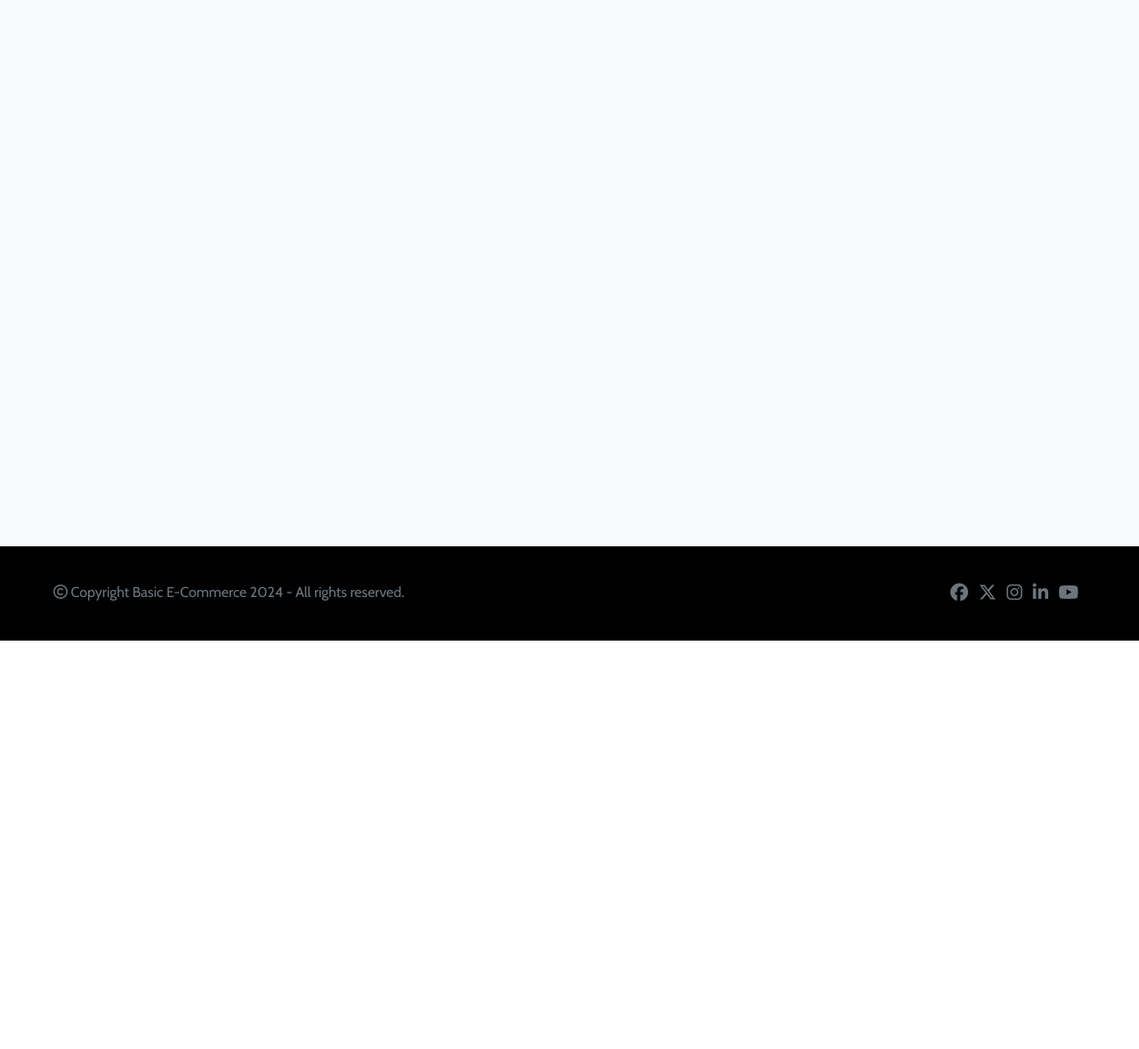
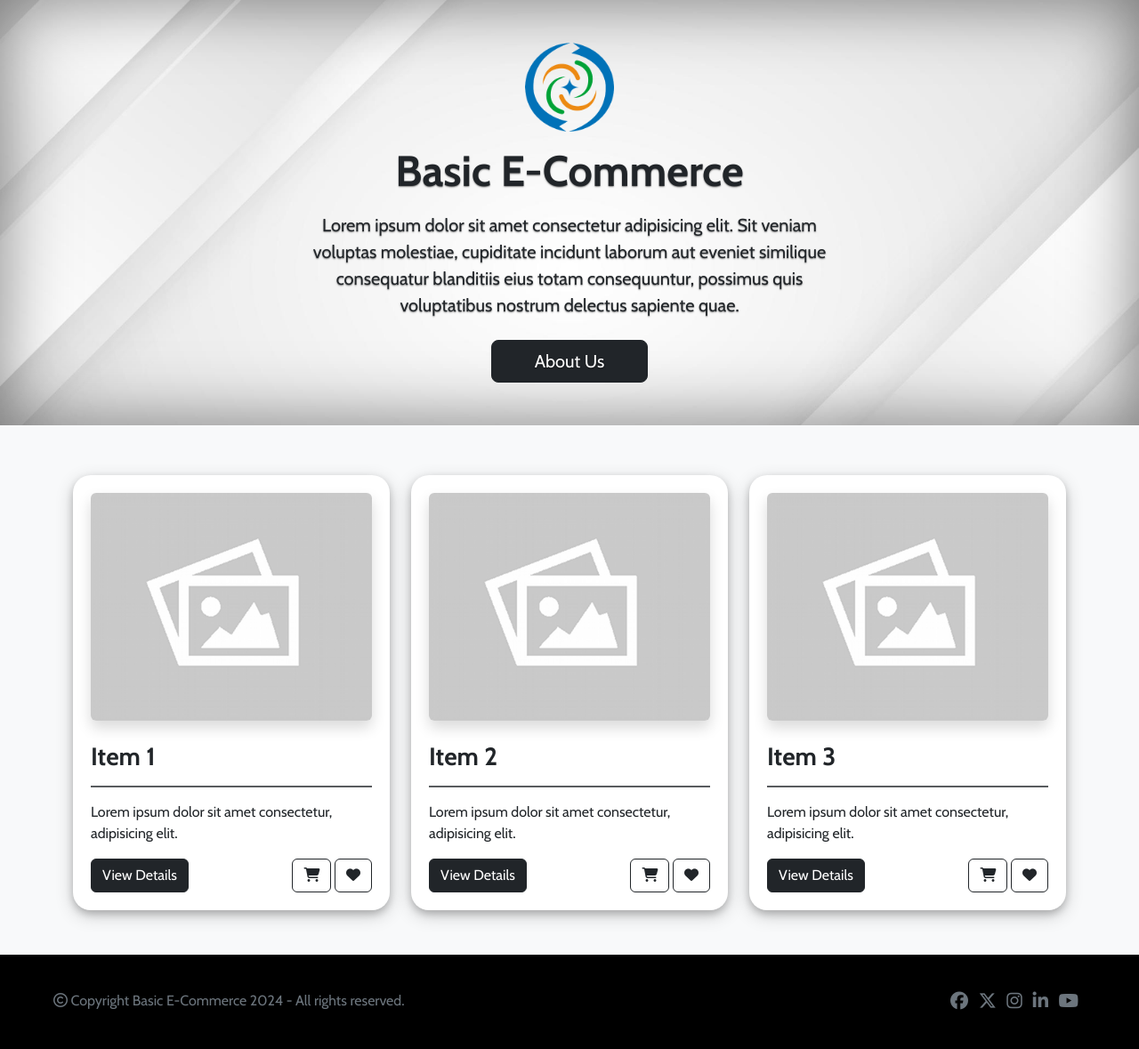
Before and after one commit to ayaz-khatri/basic-ecommerce, a PHP site: page /base/index.php in a window 1280 px wide. Shown: the part 80-1259 px from the top of the page at 89% size. Before the commit the page ends 800 px from the top, so only its background shows below. Run offline with PHP 8.4, Linux system fonts and the light colour scheme; some libraries are stand-ins or nearby versions.

Commit message:
Index page completed.

```diff
--- a/admin/user-create.php
+++ b/admin/user-create.php
@@ -106,7 +106,7 @@ if(isset($_POST['create']))
                             <input type="password" class="form-control" name="confirmPassword" required>
                         </div>
                         <div class="my-3">
-                            <input type="submit" class="btn btn-danger w-100" name="create" value="Add user">
+                            <input type="submit" class="btn btn-lg btn-danger w-100" name="create" value="Add">
                         </div>
                     </form>
                 </div>
--- a/admin/user-update.php
+++ b/admin/user-update.php
@@ -112,7 +112,7 @@ else
                             <input type="email" class="form-control" name="email" required value="<?php echo $user['email'] ?>">
                         </div>
                         <div class="my-3">
-                            <input type="submit" class="btn btn-danger w-100" name="update" value="Edit user">
+                            <input type="submit" class="btn btn-lg btn-danger w-100" name="update" value="Update">
                         </div>
                     </form>
                 </div>
--- a/base/change-password.php
+++ b/base/change-password.php
@@ -97,7 +97,7 @@ if(isset($_POST['changePassword']))
                             <input type="password" class="form-control" name="confirmPassword" required>
                         </div>
                         <div class="my-3">
-                            <input type="submit" class="btn btn-danger w-100" name="changePassword" value="Update">
+                            <input type="submit" class="btn btn-lg btn-danger w-100" name="changePassword" value="Update">
                         </div>
                     </form>
                 </div>
--- a/base/contact.php
+++ b/base/contact.php
@@ -29,7 +29,7 @@
                             <textarea name="message" class="form-control" rows="5"></textarea>
                         </div>
                         <div class="my-3">
-                            <input type="submit" class="btn btn-danger w-100" name="contact" value="Submit">
+                            <input type="submit" class="btn btn-danger btn-lg w-100" name="contact" value="Submit">
                         </div>
                         <div class="my-3 box">
                             <div class="row text-center">
--- a/base/index.php
+++ b/base/index.php
@@ -8,6 +8,73 @@
 
     <?php include("../includes/navbar.php"); ?>
 
+    <div class="px-4 py-5 m-0 text-center hero">
+        <img class="img img-fluid" src="../images/logo256x256.png" alt="Logo" width="100">
+        <h1 class="display-5 fw-bold my-3"><?php echo WEBSITE_NAME; ?></h1>
+        <div class="col-lg-6 mx-auto">
+            <p class="lead mb-4">
+                Lorem ipsum dolor sit amet consectetur adipisicing elit. Sit veniam voluptas molestiae, cupiditate incidunt laborum aut eveniet similique consequatur blanditiis eius totam consequuntur, possimus quis voluptatibus nostrum delectus sapiente quae.
+            </p>
+            <a href="about.php" class="btn btn-danger btn-lg px-5">About Us</a>
+        </div>
+    </div>
+
+    <div class="container my-5">
+        <div class="row">
+            <div class="col-md-4 my-2">
+                <div class="box">
+                    <img src="../images/placeholder.png" class="img img-fluid mb-4 rounded shadow">
+                    <h3 class="fw-bold">Item 1</h3>
+                    <hr>
+                    <p>Lorem ipsum dolor sit amet consectetur, adipisicing elit.</p>
+                    <div class="row">
+                        <div class="col">
+                            <a href="#" class="btn btn-danger" title="View">View Details</a>
+                        </div>
+                        <div class="col text-end">
+                            <a href="#" class="btn btn-outline-danger" title="Add to cart"><i class="fa fa-shopping-cart"></i></a>
+                            <a href="#" class="btn btn-outline-danger" title="Like"><i class="fa fa-heart"></i></a>
+                        </div>
+                    </div>
+                </div>
+            </div>
+            <div class="col-md-4 my-2">
+                <div class="box">
+                    <img src="../images/placeholder.png" class="img img-fluid mb-4 rounded shadow">
+                    <h3 class="fw-bold">Item 2</h3>
+                    <hr>
+                    <p>Lorem ipsum dolor sit amet consectetur, adipisicing elit.</p>
+                    <div class="row">
+                        <div class="col">
+                            <a href="#" class="btn btn-danger" title="View">View Details</a>
+                        </div>
+                        <div class="col text-end">
+                            <a href="#" class="btn btn-outline-danger" title="Add to cart"><i class="fa fa-shopping-cart"></i></a>
+                            <a href="#" class="btn btn-outline-danger" title="Like"><i class="fa fa-heart"></i></a>
+                        </div>
+                    </div>
+                </div>
+            </div>
+            <div class="col-md-4 my-2">
+                <div class="box">
+                    <img src="../images/placeholder.png" class="img img-fluid mb-4 rounded shadow">
+                    <h3 class="fw-bold">Item 3</h3>
+                    <hr>
+                    <p>Lorem ipsum dolor sit amet consectetur, adipisicing elit.</p>
+                    <div class="row">
+                        <div class="col">
+                            <a href="#" class="btn btn-danger" title="View">View Details</a>
+                        </div>
+                        <div class="col text-end">
+                            <a href="#" class="btn btn-outline-danger" title="Add to cart"><i class="fa fa-shopping-cart"></i></a>
+                            <a href="#" class="btn btn-outline-danger" title="Like"><i class="fa fa-heart"></i></a>
+                        </div>
+                    </div>
+                </div>
+            </div>
+        </div>
+    </div>
+
     <?php include("../includes/footer.php"); ?>
 
 </body>
--- a/base/login.php
+++ b/base/login.php
@@ -90,7 +90,7 @@ if(isset($_POST['login']))
                             <input type="password" class="form-control" name="password" required>
                         </div>
                         <div class="my-3">
-                            <input type="submit" class="btn btn-danger w-100" name="login" value="Login">
+                            <input type="submit" class="btn btn-danger btn-lg w-100" name="login" value="Login">
                         </div>
                         <div class="my-3 text-center">
                             <span>Don't have an account?</span>
--- a/base/register.php
+++ b/base/register.php
@@ -87,7 +87,7 @@ if(isset($_POST['register']))
                 <div class="box">
                     <?php include("../includes/messages.php"); ?>
                     <form action="register.php" method="POST">
-                        <h3 class="fw-bold text-center">Register</h3>
+                        <h3 class="fw-bold text-center">REGISTER</h3>
                         <hr>
                         <div class="my-3">
                             <label>Username</label>
@@ -106,7 +106,7 @@ if(isset($_POST['register']))
                             <input type="password" class="form-control" name="confirmPassword" required>
                         </div>
                         <div class="my-3">
-                            <input type="submit" class="btn btn-danger w-100" name="register" value="Register">
+                            <input type="submit" class="btn btn-danger btn-lg w-100" name="register" value="Register">
                         </div>
                         <div class="my-3 text-center">
                             <span>Already have an account?</span>
--- a/css/styles.css
+++ b/css/styles.css
@@ -95,7 +95,6 @@ body
 /* ------------------------ Hero image on index page ------------------------ */
 .hero
 {
-  background-color: #333;
   text-shadow: 0 .05rem .1rem rgba(0, 0, 0, .5);
   box-shadow: inset 0 0 5rem rgba(0, 0, 0, .5);
   background-image: url('../images/hero.jpg');
@@ -241,13 +240,13 @@ hr
   width: 180px !important;
 }
 
-.crud-table .btn-trash
+.btn-trash
 {
   background-color: #dc3545 !important;
   color:#fff !important;
 }
 
-.crud-table .btn-trash:hover
+.btn-trash:hover
 {
   background-color: #c82333 !important;
 }
```
